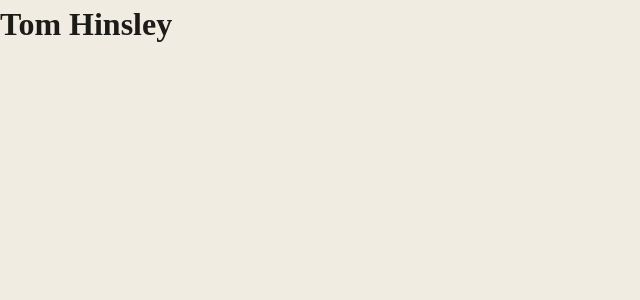
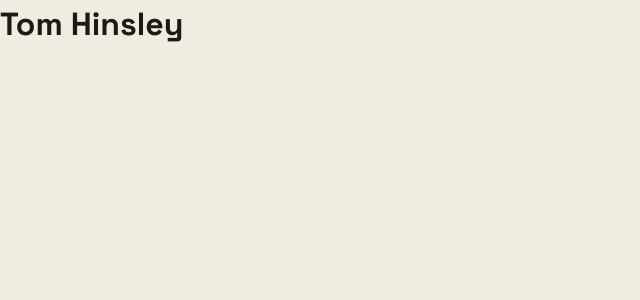
Before and after one commit to tmhnsly/portfolio, a Next.js app: page / in a window 1280 px wide. Shown: the top 300 px of the page, without its empty margins (0-640 px from the left). Built offline with nearby package versions, Linux system fonts and the light colour scheme.

Commit message:
feat(app): wire fonts, theme script, and provider into root layout

```diff
--- a/src/app/layout.tsx
+++ b/src/app/layout.tsx
@@ -1,19 +1,25 @@
-import type { Metadata } from "next";
-import "./globals.scss";
+import type { Metadata } from 'next';
+import { Space_Grotesk, Space_Mono } from 'next/font/google';
+import { ThemeProvider, THEME_SCRIPT } from '@/lib/theme';
+import './globals.scss';
+
+const display = Space_Grotesk({ subsets: ['latin'], weight: ['400', '500', '600', '700'], variable: '--font-space-grotesk', display: 'swap' });
+const mono = Space_Mono({ subsets: ['latin'], weight: ['400', '700'], variable: '--font-space-mono', display: 'swap' });
 
 export const metadata: Metadata = {
-  title: "Tom Hinsley — Portfolio",
-  description: "Portfolio of Tom Hinsley",
+  title: 'Tom Hinsley — digital creative',
+  description: 'Frontend engineer based in London. Side practices in music, sound, photography and film.',
 };
 
-export default function RootLayout({
-  children,
-}: Readonly<{
-  children: React.ReactNode;
-}>) {
+export default function RootLayout({ children }: { children: React.ReactNode }) {
   return (
-    <html lang="en">
-      <body>{children}</body>
+    <html lang="en" className={`${display.variable} ${mono.variable}`} suppressHydrationWarning>
+      <head>
+        <script dangerouslySetInnerHTML={{ __html: THEME_SCRIPT }} />
+      </head>
+      <body>
+        <ThemeProvider>{children}</ThemeProvider>
+      </body>
     </html>
   );
 }
```
